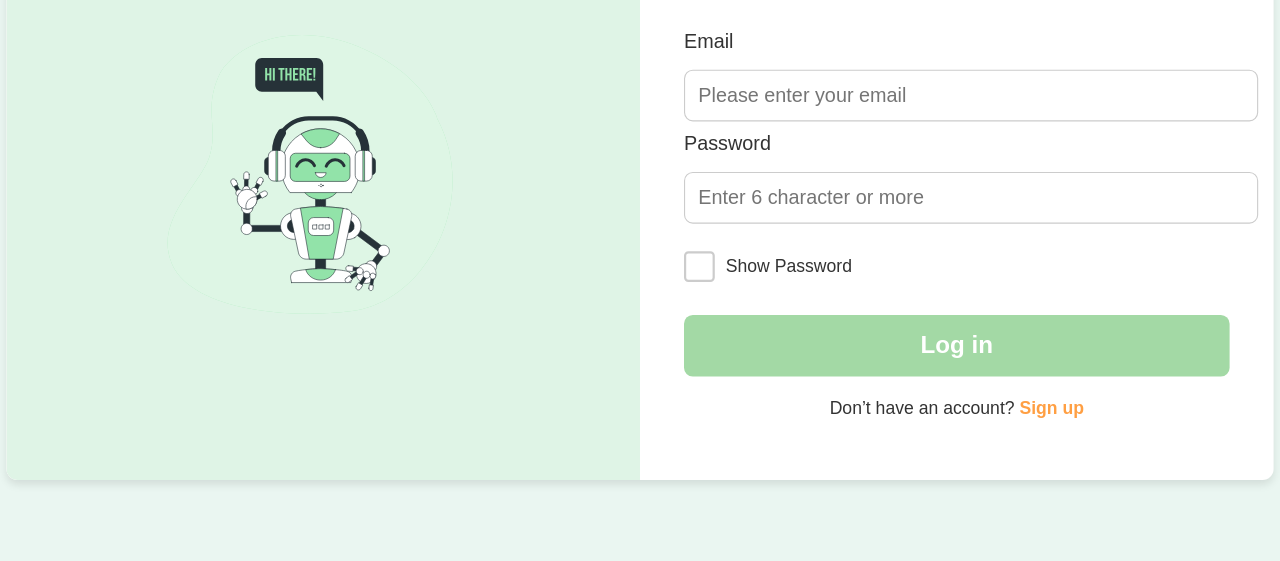
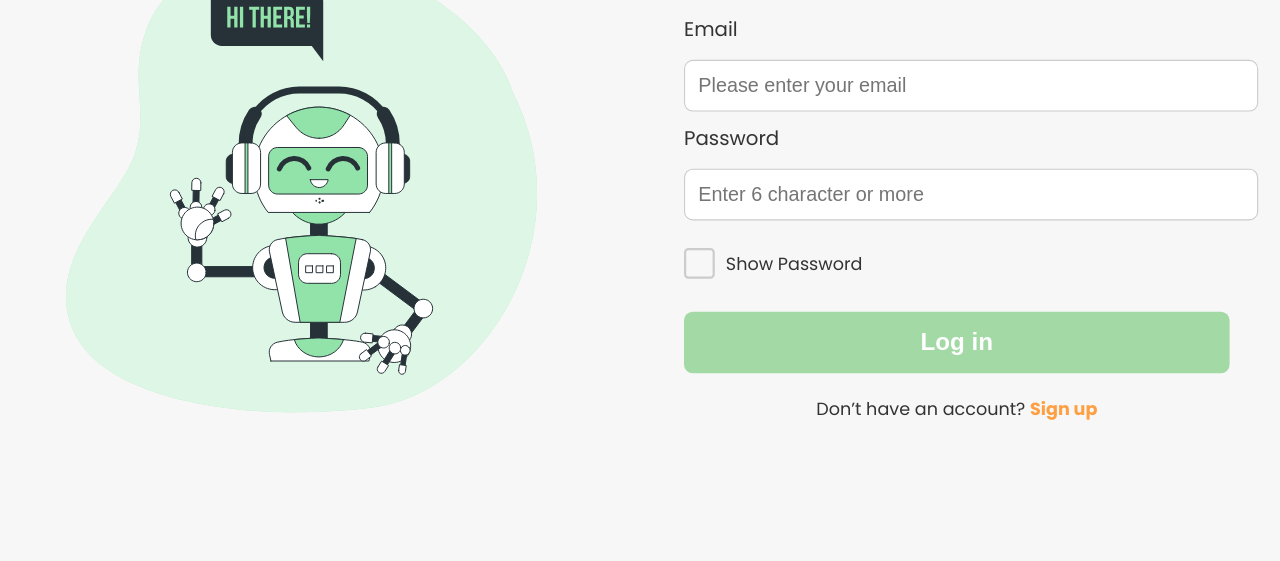
Before and after one commit to MariamHasanat/Chatbot-Mental-Health-App, a website built with webpack: page src/frontend/views/login.html in a window 1280 px wide. Shown: the part 239-800 px from the top of the page. Built offline with nearby package versions, Linux system fonts and the light colour scheme.

Commit message:
fix style

```diff
--- a/src/frontend/styles/login.scss
+++ b/src/frontend/styles/login.scss
@@ -1,10 +1,9 @@
 .body-login {
-    font-family: Arial, sans-serif;
+
     display: flex;
     justify-content: center;
     align-items: center;
     height: 100vh;
-    background-color: #EAF6F1;
     margin: 0;
     font-size: 18px;
 }
@@ -13,9 +12,7 @@
     display: flex;
     width: 90%;
     max-width: 1200px;
-    background-color: #fff;
     border-radius: 10px;
-    box-shadow: 0 4px 8px rgba(0, 0, 0, 0.1);
     overflow: hidden;
     transform: scale(1.1);
     transform-origin: center;
@@ -43,7 +40,6 @@
 
 .left-side {
     flex: 1;
-    background-color: #DFF4E6;
     display: flex;
     align-items: center;
     justify-content: center;
@@ -53,7 +49,7 @@
 }
 
 .left-side img {
-    width: 300px;
+    width: 500px;
     max-width: 100%;
 }
 
@@ -205,6 +201,14 @@ body.dark-theme input {
     border: 1px solid #888;
 }
 
+body.dark-theme .welcome-text h1 {
+    color: #fff;
+}
+
+body.dark-theme .welcome-text p {
+    color: #ddd;
+}
+
 body.dark-theme input:focus {
     border-color: #A3D9A5;
 }
```
